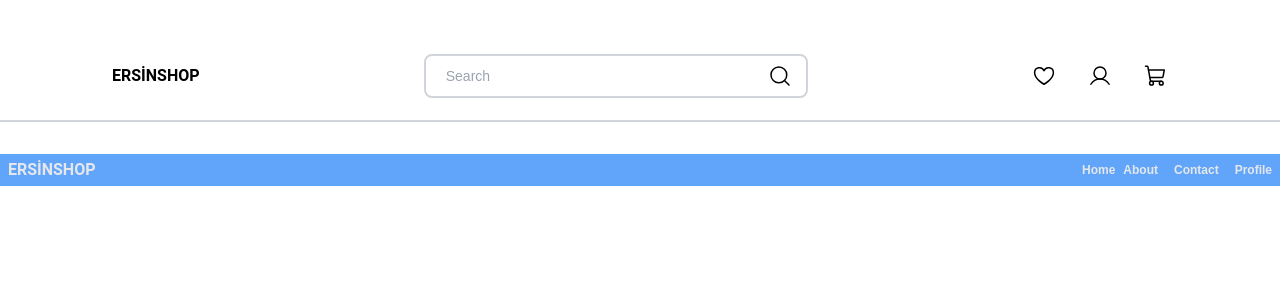
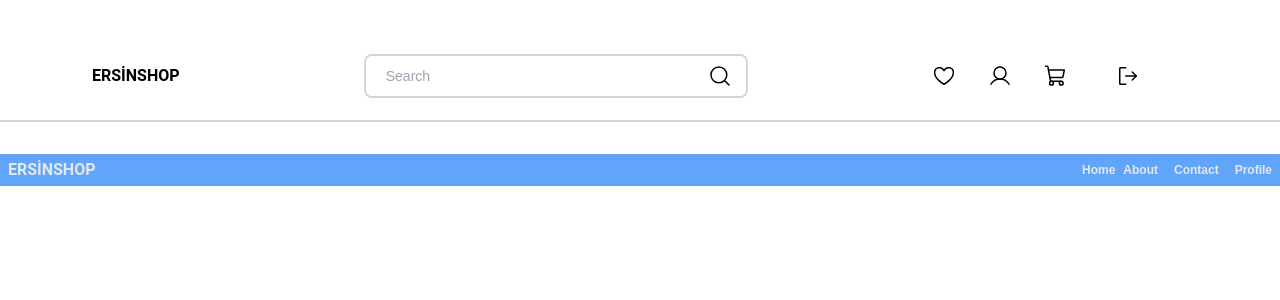
Before and after one commit to ersinctky/Ecommerce-frontend, a React (Create React App) app: page / in a window 1280 px wide. Shown: the top 300 px of the page. Built offline with nearby package versions, Linux system fonts and the light colour scheme.

Commit message:
Logout added

```diff
--- a/src/views/common/Header/Header.tsx
+++ b/src/views/common/Header/Header.tsx
@@ -1,5 +1,11 @@
 import React from "react";
-import { MagnifyingGlass, Heart, User, ShoppingCart } from "phosphor-react";
+import {
+  MagnifyingGlass,
+  Heart,
+  User,
+  ShoppingCart,
+  SignOut,
+} from "phosphor-react";
 import { useToggle } from "react-use";
 
 import { Navbar } from "../Navbar";
@@ -25,6 +31,13 @@ export const Header: React.FC = () => {
           <Heart size={24} />
           <User size={24} className="mx-8" onClick={() => toggleLoginOpen()} />
           <ShoppingCart size={24} />
+          <SignOut
+            size={24}
+            className="mx-12"
+            onClick={() => {
+              localStorage.removeItem("userInfo");
+            }}
+          />
         </div>
       </div>
       <Navbar />
```
